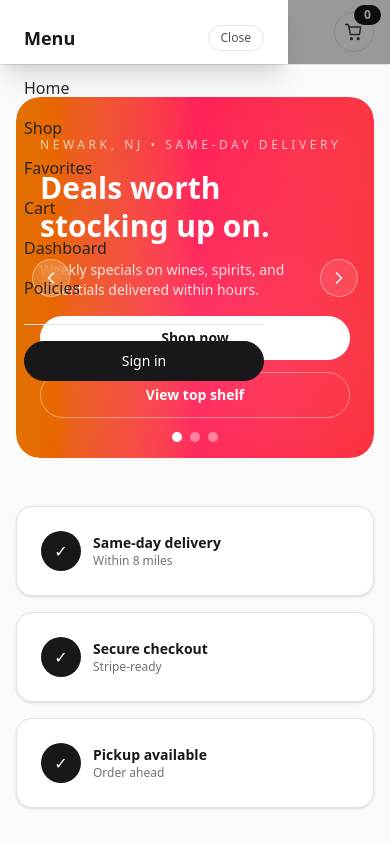
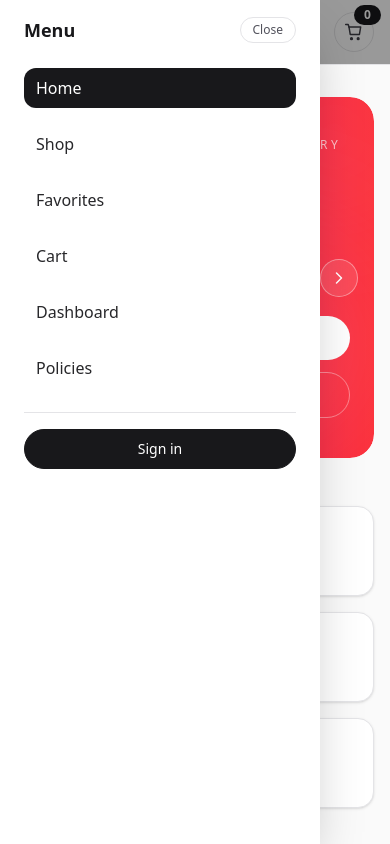
Before and after one commit to asishmovva/vailsburg-wine-and-liquor-v2, a Next.js app: page / in a window 390 px wide. Both pictures are taken after a click on the button 36 px from the left and 32 px from the top of the page. Shown: the top 844 px of the page. Built offline with nearby package versions, Linux system fonts and the light colour scheme; no server answers.

Commit message:
fix(nav): mobile drawer overlay

```diff
--- a/src/components/layout/Header.tsx
+++ b/src/components/layout/Header.tsx
@@ -3,6 +3,7 @@
 import Link from "next/link";
 import type { RefObject } from "react";
 import { useEffect, useMemo, useRef, useState } from "react";
+import { usePathname } from "next/navigation";
 import { Badge } from "@/components/ui/Badge";
 import { Input } from "@/components/ui/Input";
 import { useAuth } from "@/hooks/useAuth";
@@ -23,6 +24,7 @@ export function Header() {
   const [open, setOpen] = useState(false);
   const [accountOpen, setAccountOpen] = useState(false);
   const menuRef = useRef<HTMLDivElement | null>(null);
+  const pathname = usePathname();
 
   const { user, loading } = useAuth();
   const { role } = useRole(user);
@@ -40,6 +42,28 @@ export function Header() {
     document.addEventListener("mousedown", handler);
     return () => document.removeEventListener("mousedown", handler);
   }, [accountOpen]);
+
+  useEffect(() => {
+    if (!open) {
+      document.body.classList.remove("overflow-hidden");
+      return;
+    }
+    document.body.classList.add("overflow-hidden");
+    return () => {
+      document.body.classList.remove("overflow-hidden");
+    };
+  }, [open]);
+
+  useEffect(() => {
+    if (!open) return;
+    const handleKey = (event: KeyboardEvent) => {
+      if (event.key === "Escape") {
+        setOpen(false);
+      }
+    };
+    document.addEventListener("keydown", handleKey);
+    return () => document.removeEventListener("keydown", handleKey);
+  }, [open]);
 
   const mobileLinks = useMemo(() => {
     if (!showAdmin) return baseMobileLinks;
@@ -152,6 +176,7 @@ export function Header() {
         loading={loading}
         isAuthed={isAuthed}
         onSignOut={handleSignOut}
+        pathname={pathname}
       />
     </header>
   );
@@ -230,6 +255,7 @@ function MobileNavDrawer({
   loading,
   isAuthed,
   onSignOut,
+  pathname,
 }: {
   open: boolean;
   onClose: () => void;
@@ -237,25 +263,28 @@ function MobileNavDrawer({
   loading: boolean;
   isAuthed: boolean;
   onSignOut: () => void;
+  pathname: string;
 }) {
   return (
     <div
-      className={`fixed inset-0 z-40 transition-opacity md:hidden ${
+      className={`fixed inset-0 z-50 transition-opacity md:hidden ${
         open ? "pointer-events-auto opacity-100" : "pointer-events-none opacity-0"
       }`}
       aria-hidden={!open}
     >
       <button
         type="button"
-        className="absolute inset-0 bg-black/40"
+        className="fixed inset-0 bg-black/40"
         onClick={onClose}
         aria-label="Close menu"
       />
       <div
-        className={`absolute left-0 top-0 h-full w-72 bg-white p-6 shadow-xl transition-transform ${
+        className={`fixed left-0 top-0 h-dvh w-[85vw] max-w-[320px] bg-white shadow-2xl transition-transform ${
           open ? "translate-x-0" : "-translate-x-full"
         }`}
+        style={{ paddingTop: "calc(1rem + env(safe-area-inset-top))" }}
       >
+        <div className="flex h-full flex-col overflow-y-auto px-6 pb-6">
           <div className="flex items-center justify-between">
             <span className="text-lg font-semibold text-zinc-900">Menu</span>
             <button
@@ -267,16 +296,23 @@ function MobileNavDrawer({
             </button>
           </div>
           <nav className="mt-6 space-y-4">
-          {links.map((link) => (
+            {links.map((link) => {
+              const isActive = pathname === link.href;
+              return (
                 <Link
                   key={link.href}
                   href={link.href}
-              className="block text-base font-medium text-zinc-800"
+                  className={`block rounded-xl px-3 py-2 text-base font-medium transition ${
+                    isActive
+                      ? "bg-zinc-900 text-white"
+                      : "text-zinc-800 hover:bg-zinc-100"
+                  }`}
                   onClick={onClose}
                 >
                   {link.label}
                 </Link>
-          ))}
+              );
+            })}
           </nav>
           <div className="mt-6 border-t border-zinc-200 pt-4">
             {loading ? (
@@ -298,6 +334,7 @@ function MobileNavDrawer({
                 Sign in
               </Link>
             )}
+          </div>
         </div>
       </div>
     </div>
```
Lines whose indentation alone changed are shown as unchanged.
